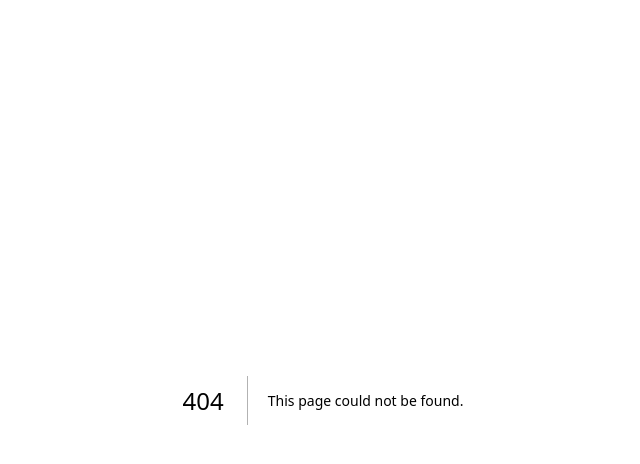
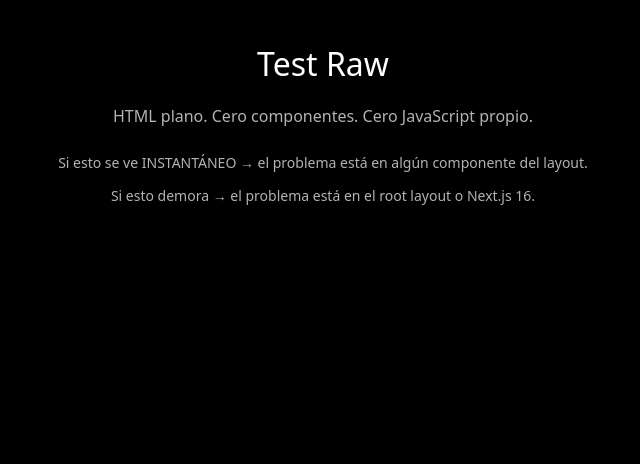
Before and after one commit to vizzeuk/electrificarteweb, a Next.js app: page /raw in a window 1280 px wide. Before the commit this address had no page. Shown: the top 464 px of the page, without its empty margins (317-957 px from the left). Built offline with nearby package versions, Linux system fonts and the light colour scheme.

Commit message:
diag: add /raw page (zero components, isolate root layout)

```diff
--- /dev/null
+++ b/app/raw/layout.tsx
@@ -0,0 +1,7 @@
+// Minimal layout — no Navbar, no Footer, no MotionProvider, no ChatWidget,
+// no FeedbackWidget, no ServiceWorkerRegister. Used for the /raw diagnostic
+// page to isolate whether the public layout's wrapper components are the
+// source of iOS Safari slowness.
+export default function RawLayout({ children }: { children: React.ReactNode }) {
+  return <>{children}</>;
+}
--- /dev/null
+++ b/app/raw/page.tsx
@@ -0,0 +1,38 @@
+// Absolute minimal page — pure HTML, NO components, NO client JS, NO
+// framer-motion, NO Tailwind utilities that depend on the CSS bundle.
+//
+// If THIS page takes >3 s to load on iPhone Safari, the bottleneck is
+// in the root layout (app/layout.tsx — fonts, Material Symbols, meta)
+// or in Next.js 16 itself. There's nothing else for the browser to do.
+//
+// If this loads instantly on Safari but /test-minimal does not, then
+// one of the (public) layout's components (Navbar / Footer / Motion
+// Provider / ChatWidget / FeedbackWidget) is the culprit.
+
+export const dynamic = "force-static";
+
+export default function Raw() {
+  return (
+    <div
+      style={{
+        minHeight: "100vh",
+        background: "#000",
+        color: "#fff",
+        padding: "40px 20px",
+        fontFamily: "system-ui, sans-serif",
+        textAlign: "center",
+      }}
+    >
+      <h1 style={{ fontSize: 32, marginBottom: 16 }}>Test Raw</h1>
+      <p style={{ opacity: 0.7, marginBottom: 24 }}>
+        HTML plano. Cero componentes. Cero JavaScript propio.
+      </p>
+      <p style={{ opacity: 0.7, fontSize: 14 }}>
+        Si esto se ve INSTANTÁNEO → el problema está en algún componente del layout.
+      </p>
+      <p style={{ opacity: 0.7, fontSize: 14, marginTop: 12 }}>
+        Si esto demora → el problema está en el root layout o Next.js 16.
+      </p>
+    </div>
+  );
+}
```
